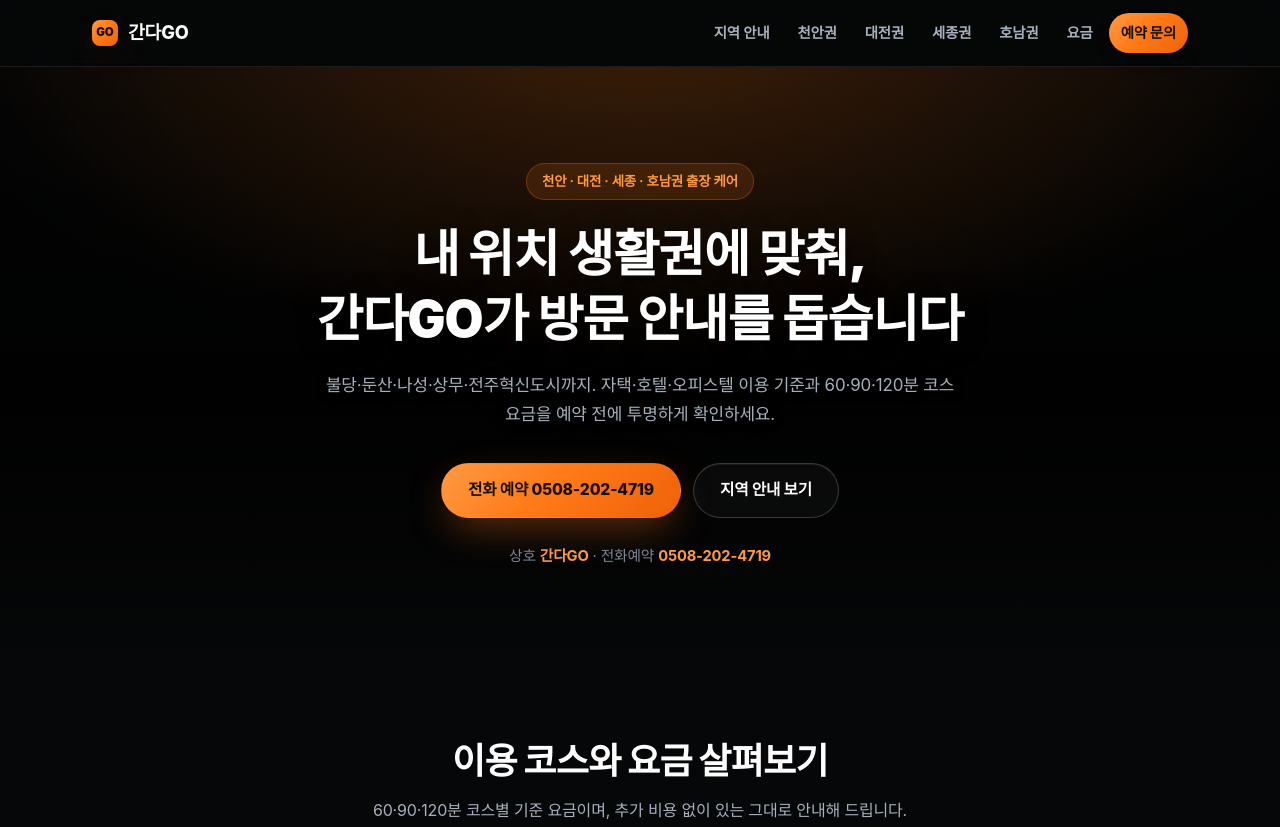
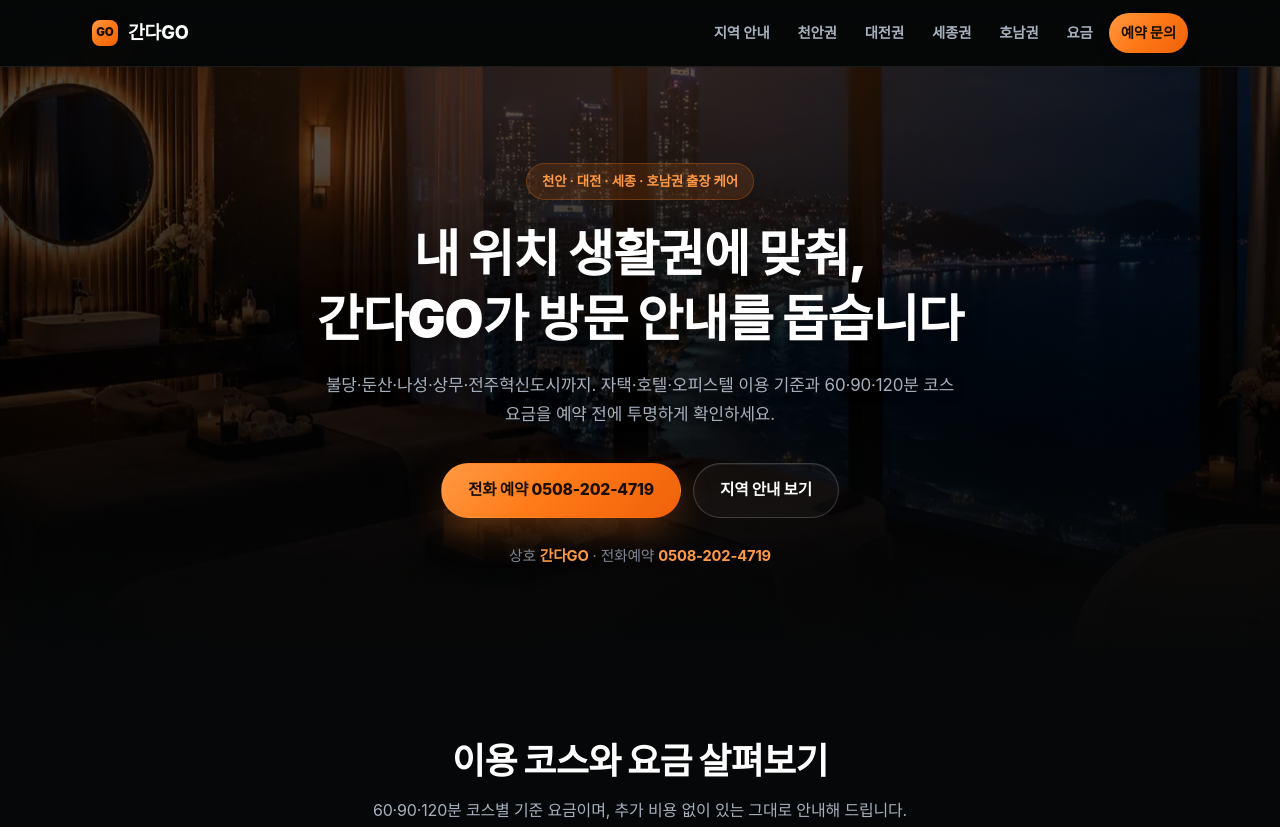
Before and after one commit to guhara1/PureTouch, a plain HTML site: page index.html in a window 1280 px wide. Shown: the top 827 px of the page. Drawn offline with Linux system fonts and the light colour scheme; a web font is replaced by a local one.

Commit message:
히어로 배경 이미지 적용: hero.webp(1280x960, 49KB) · 원본 PNG 제거
- 업로드 PNG(2MB)를 WebP 49KB로 변환해 assets/hero.webp 로 추가
- --hero-bg 를 hero.webp 로 연결, index.html 에 preload(fetchpriority=high) 추가
- 2MB 원본 PNG 는 리포에서 제거(용량 정리)

Co-Authored-By: Claude Opus 4.8 <noreply@anthropic.com>
Claude-Session: https://claude.ai/code/session_01EAksrnzuXwWuX87PRaWpTP

```diff
--- a/css/tokens.css
+++ b/css/tokens.css
@@ -36,8 +36,8 @@
   --c-line:         rgba(255, 255, 255, 0.09);
   --c-line-2:       rgba(255, 255, 255, 0.14);
 
-  /* ---- Hero 배경 이미지 (사용자가 /assets/hero.jpg 추가) ---- */
-  --hero-bg:        url("/assets/hero.jpg");
+  /* ---- Hero 배경 이미지 ---- */
+  --hero-bg:        url("/assets/hero.webp");
 
   /* ---- Gradients / overlays ---- */
   --grad-accent:    linear-gradient(135deg, #ff9a44 0%, #ff7a18 45%, #ef6109 100%);
--- a/index.html
+++ b/index.html
@@ -17,6 +17,7 @@
   <meta property="og:image" content="https://gandago.co.kr/assets/og-cover.jpg" />
   <meta name="twitter:card" content="summary_large_image" />
 
+  <link rel="preload" as="image" href="/assets/hero.webp" fetchpriority="high" />
   <link rel="stylesheet" href="/css/tokens.css" />
   <link rel="stylesheet" href="/css/style.css" />
 
```
Also changed, not shown: assets/hero.webp (added), 1 other file.
